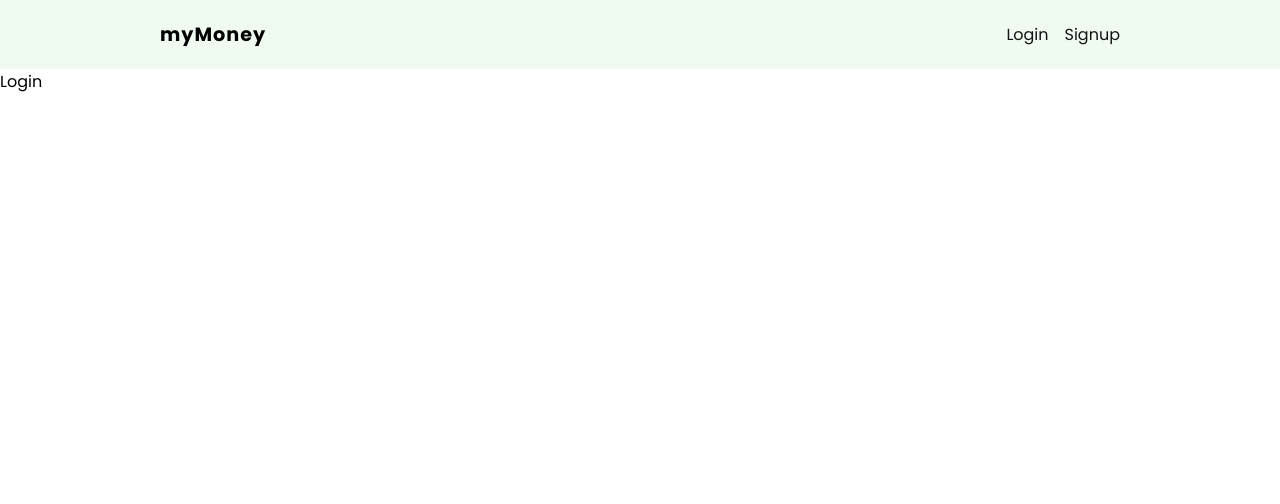
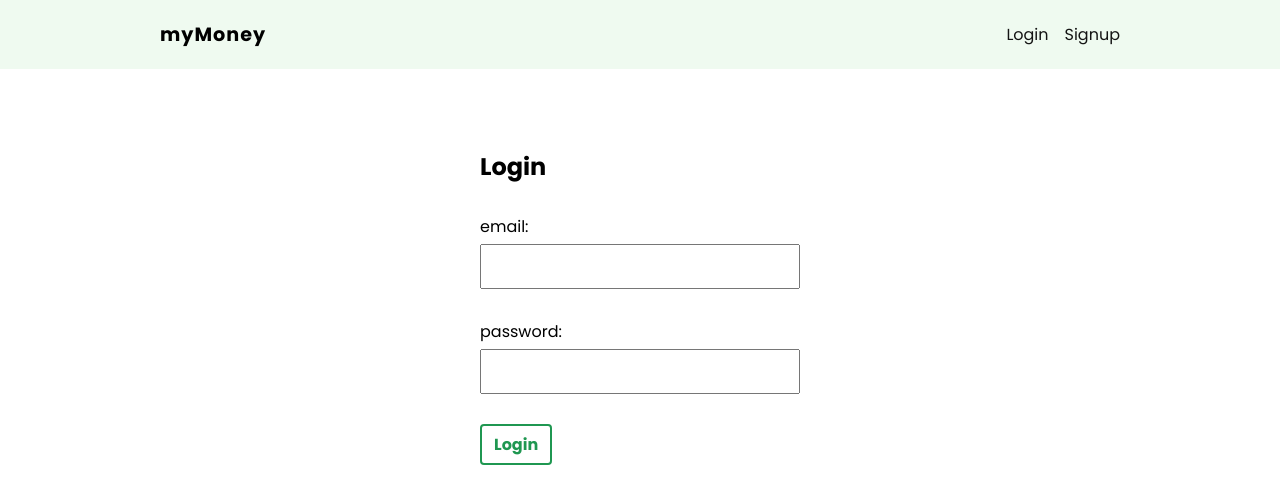
Before and after one commit to huzitaiwo/myMoney, a React (Create React App) app: page /login in a window 1280 px wide. Shown: the top 504 px of the page. Built offline with nearby package versions, Linux system fonts and the light colour scheme.

Commit message:
added Form in Login component

```diff
--- a/src/pages/login/Login.js
+++ b/src/pages/login/Login.js
@@ -1,10 +1,29 @@
+import { useState } from 'react';
+
+// styles
 import styles from './Login.module.css'
 
 
 export default function Login() {
+  const [email, setEmail] = useState('')
+  const [password, setPassword] = useState('')
+
   return (
-    <div>
-        Login
-    </div>
+    <form className={styles['login-form']}>
+      <h2>Login</h2>
+      <label>
+        <span>email:</span>
+        <input
+          type='email'
+        />
+      </label>
+      <label>
+        <span>password:</span>
+        <input
+          type='password'
+        />
+      </label>
+      <button className='btn'>Login</button>
+    </form>
   );
 }
```
